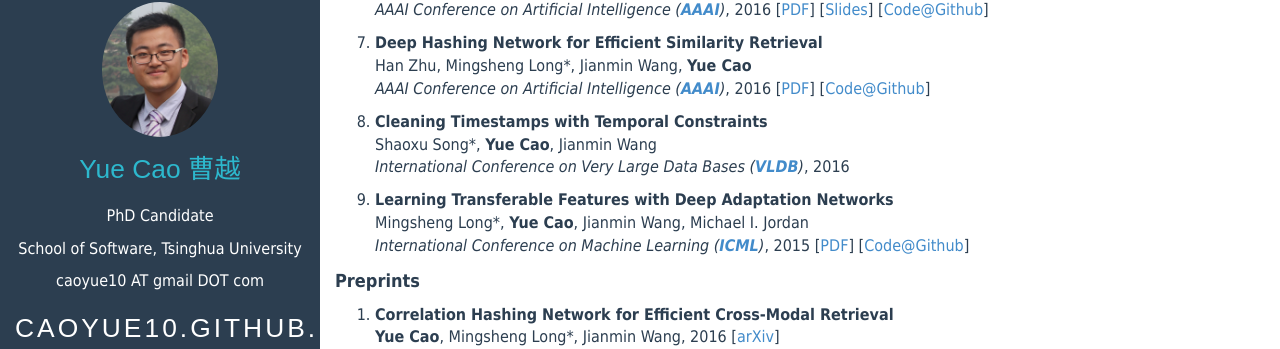
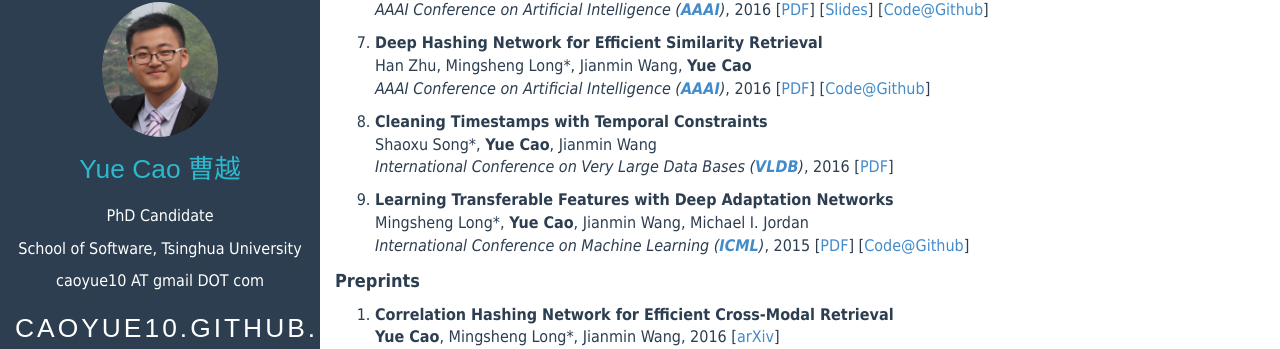
Before and after one commit to caoyue10/caoyue10.github.io, a Jekyll site: the page built from index.html, in a window 1280 px wide and 900 px high, scrolled down 936 px. Shown: the part 126-475 px from the top of the window. Built offline with Jekyll 4.4.1, drawn with Linux system fonts in a browser that asks for light colours; the list of posts is cut into pages by our own code.

Commit message:
vldb pdf added

```diff
--- a/index.html
+++ b/index.html
@@ -154,6 +154,7 @@ tagline:
             Shaoxu Song*, <strong>Yue Cao</strong>, Jianmin Wang
             <br>
             <em>International Conference on Very Large Data Bases (<a href="http://vldb2016.persistent.com/index.html"><strong>VLDB</strong></a>)</em>, 2016
+            [<a href="http://ise.thss.tsinghua.edu.cn/sxsong/doc/16vldb.pdf">PDF</a>]
         </p></li>
         <li>
             <p><strong>Learning Transferable Features with Deep Adaptation Networks</strong><br>
```
